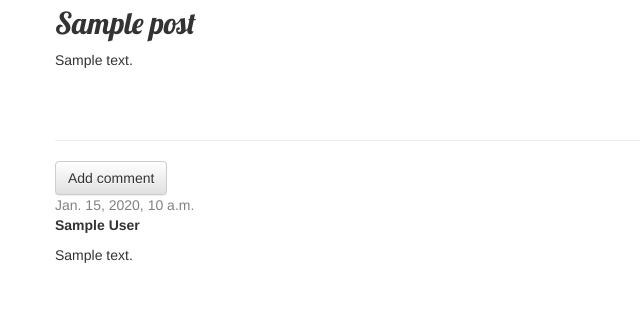
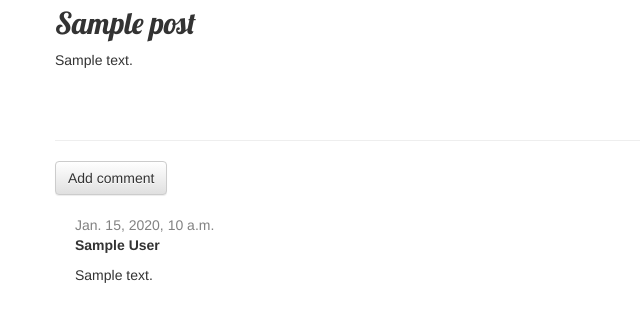
Before and after one commit to Md-Aaqil/my_first_blog, a Django app: page /post/1/ in a window 1280 px wide. Shown: the part 177-499 px from the top of the page, without its empty margins (0-640 px from the left). Run offline with Django 3.2, Linux system fonts and the light colour scheme; tables that the repository leaves empty hold one stand-in row (values such as "Sample post"); some libraries are stand-ins or nearby versions.

Commit message:
22/01/2019

```diff
--- a/blog/static/css/blog.css
+++ b/blog/static/css/blog.css
@@ -49,3 +49,6 @@ h1, h2, h3, h4 {
 {
 
 }
+.comment {
+    margin: 20px 0px 20px 20px;
+}
```
